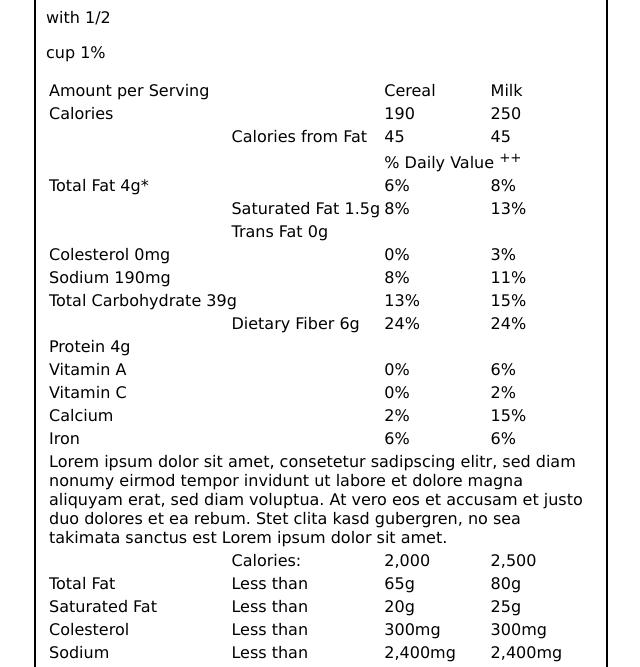
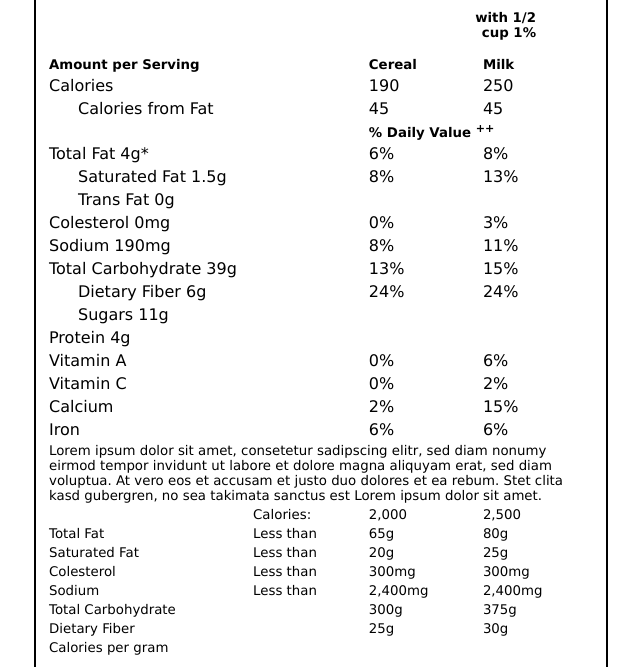
Before and after one commit to 4BDX/FSWD70-CSS3-DAY03-Dirninger-Harasztosi, a plain HTML site: page intermediate-flexitarian.html/index.html in a window 1280 px wide. Shown: the part 119-786 px from the top of the page, without its empty margins (319-959 px from the left). Drawn offline with Linux system fonts and the light colour scheme.

Commit message:
2nd commit

```diff
--- a/intermediate-flexitarian.html/index.html
+++ b/intermediate-flexitarian.html/index.html
@@ -6,19 +6,19 @@
 </head>
 <body>
 	<div id="wrapper">
-		<header id="header" class="">
+		<header id="header" class="bb10">
 			<h1>Nutrition Facts</h1>
 			<h4>Serving Size 1 cup (50g)</h4>
 			<h4>Serving by Container 10</h4>
 		</header><!-- /header -->
-		<p>with 1/2</p>
-		<p>cup 1%</p>
+		<p class="pt10">with 1/2<br>
+		cup 1%</p>
 
 		<table>
 			<tr>
-				<td colspan="2">Amount per Serving</td>
-				<td>Cereal</td>
-				<td>Milk</td>
+				<td colspan="2" class="bold pt10">Amount per Serving</td>
+				<td class="bold pt10">Cereal</td>
+				<td class="bold pt10">Milk</td>
 			</tr>
 			<tr>
 				<td colspan="2">Calories</td>
@@ -26,15 +26,14 @@
 				<td>250</td>
 			</tr>
 			<tr>
-				<td></td>
-				<td>Calories from Fat</td>
+				<td colspan="2" class="pad1st">Calories from Fat</td>
 				<td>45</td>
 				<td>45</td>
 			</tr>
 			<tr>
 				<td></td>
 				<td></td>
-				<td colspan="2">% Daily Value <sup>++</sup></td>
+				<td colspan="2" class="bold pt10">% Daily Value <sup>++</sup></td>
 			</tr>
 			<tr>
 				<td colspan="2">Total Fat 4g*</td>
@@ -42,14 +41,12 @@
 				<td>8%</td>
 			</tr>
 			<tr>
-				<td></td>
-				<td>Saturated Fat 1.5g</td>
+				<td colspan="2" class="pad1st">Saturated Fat 1.5g</td>
 				<td>8%</td>
 				<td>13%</td>
 			</tr>
 			<tr>
-				<td></td>
-				<td>Trans Fat 0g</td>
+				<td colspan="2" class="pad1st">Trans Fat 0g</td>
 				<td></td>
 				<td></td>
 			</tr>
@@ -69,12 +66,16 @@
 				<td>15%</td>
 			</tr>
 			<tr>
-				<td></td>
-				<td>Dietary Fiber 6g</td>
+				<td colspan="2" class="pad1st">Dietary Fiber 6g</td>
 				<td>24%</td>
 				<td>24%</td>
 			</tr>
 			<tr>
+				<td colspan="2" class="pad1st">Sugars 11g</td>
+				<td></td>
+				<td></td>
+			</tr>
+			<tr class="bb10">
 				<td>Protein 4g</td>
 				<td></td>
 				<td></td>
@@ -101,52 +102,52 @@
 				<td>6%</td>
 			</tr>
 			<tr>
-				<td colspan="4">
+				<td colspan="4" class="pt10">
 					Lorem ipsum dolor sit amet, consetetur sadipscing elitr, sed diam nonumy eirmod tempor invidunt ut labore et dolore magna aliquyam erat, sed diam voluptua. At vero eos et accusam et justo duo dolores et ea rebum. Stet clita kasd gubergren, no sea takimata sanctus est Lorem ipsum dolor sit amet.
 				</td>
 			</tr>
-			<tr>
+			<tr class="pt10">
 				<td></td>
 				<td>Calories:</td>
 				<td>2,000</td>
 				<td>2,500</td>
 			</tr>
-			<tr>
+			<tr class="pt10">
 				<td>Total Fat</td>
 				<td>Less than</td>
 				<td>65g</td>
 				<td>80g</td>
 			</tr>
-			<tr>
+			<tr class="pt10">
 				<td>Saturated Fat</td>
 				<td>Less than</td>
 				<td>20g</td>
 				<td>25g</td>
 			</tr>
-			<tr>
+			<tr class="pt10">
 				<td>Colesterol</td>
 				<td>Less than</td>
 				<td>300mg</td>
 				<td>300mg</td>
 			</tr>
-			<tr>
+			<tr class="pt10">
 				<td>Sodium</td>
 				<td>Less than</td>
 				<td>2,400mg</td>
 				<td>2,400mg</td>
 			</tr>
-			<tr>
+			<tr class="pt10">
 				<td>Total Carbohydrate</td>
 				<td></td>
 				<td>300g</td>
 				<td>375g</td>
 			</tr>
-			<tr>
+			<tr class="pt10">
 				<td colspan="2">Dietary Fiber</td>
 				<td>25g</td>
 				<td>30g</td>
 			</tr>
-			<tr>
+			<tr class="pt10">
 				<td>Calories per gram</td>
 				<td></td>
 				<td></td>
--- a/intermediate-flexitarian.html/main.css
+++ b/intermediate-flexitarian.html/main.css
@@ -1,6 +1,11 @@
 body {
 	font-family: verdana;
 	font-size: 12pt;
+	box-sizing: border-box;
+}
+
+.pt10 {
+	font-size: 10pt;
 }
 
 #wrapper {
@@ -11,8 +16,9 @@ body {
 	height: auto;
 }
 
-header {
+.bb10 {
 	border-bottom: 10px solid #000;
+	padding-bottom: 5px;
 }
 
 header > h1 {
@@ -25,7 +31,36 @@ header > h4 {
 	padding-left: 10px;
 }
 
+#wrapper > p {
+	font-weight: bold;
+	text-align: right;
+	padding-right: 60px;
+}
+
 table {
 	width: 550px;
 	height: auto;
 }
+
+/*table * {border: 1px solid #000;}*/
+
+.bold {
+	font-weight: bold;
+}
+
+.pad1st {
+	padding-left: 30px;
+}
+
+ul {
+	text-align: center;
+}
+
+ul li {
+	/*display: inline;*/
+	font-size: 10pt;
+}
+
+ul li:first-child {
+
+}
```
